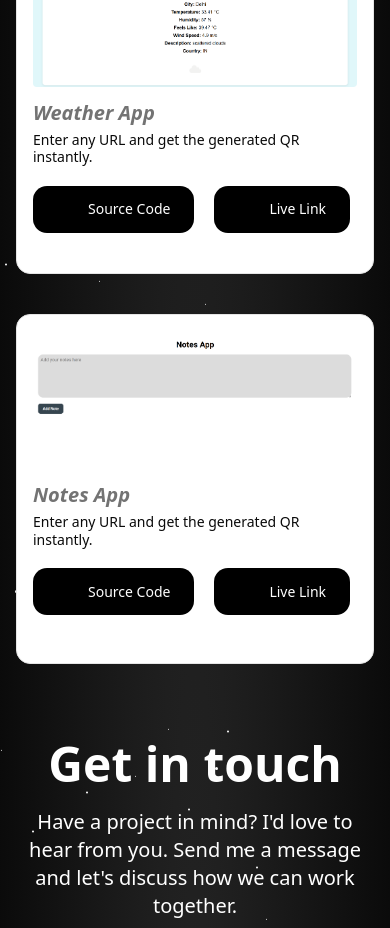
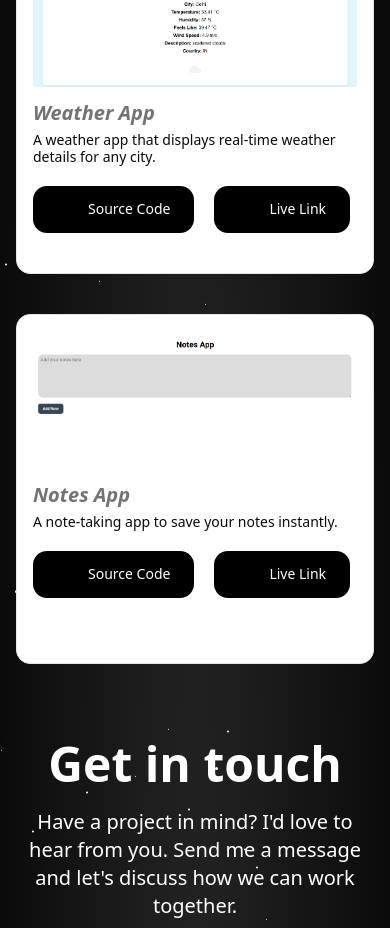
Before and after one commit to aqdasghani/mywebsite, a Next.js app: page / in a window 390 px wide. Shown: the part 3940-4868 px from the top of the page. Built offline with nearby package versions, Linux system fonts and the light colour scheme; some icons are missing.

Commit message:
Responsive fixes in myproject-section

```diff
--- a/components/Projectsection.js
+++ b/components/Projectsection.js
@@ -23,14 +23,14 @@ const projects = [
     {
         src: "/weatherapp.png",
         heading: "Weather App",
-        para: "Enter any URL and get the generated QR instantly.",
+        para: "A weather app that displays real-time weather details for any city.",
         codelink: "https://github.com/aqdasghani/weather-app",
         livelink: "https://weather-app-bice-three-99.vercel.app/"
     },
     {
         src: "/notesapp.png",
         heading: "Notes App",
-        para: "Enter any URL and get the generated QR instantly.",
+        para: "A note-taking app to save your notes instantly.",
         codelink: "https://github.com/aqdasghani/notesapp",
         livelink: "https://notesapp-six-pied.vercel.app/"
     },
@@ -47,7 +47,7 @@ const Projectsection = () => {
 
                 <div className='grid grid-cols-1 sm:grid-cols-2 p-4 sm:p-8 gap-10 flex-wrap'>
                     {projects.map((project, index) => {
-                        return <TiltCard key={index} className="bg-card w-full min-h-[350px] rounded-xl border p-4 sm:w-full sm:min-h-[400px] md:min-h-[300px] lg:min-h-[400px]" highlightClassName="  hidden sm:block bg-white/15 dark:bg-white/2">
+                        return <TiltCard key={index} className="bg-card w-full min-h-[350px] rounded-xl border p-4 sm:w-full sm:min-h-[400px] md:min-h-[300px] lg:min-h-[400px]" highlightClassName="  hidden sm:block ">
                             <Image
                                 className="mt-2 w-full h-full rounded object-cover"
                                 src={project.src}
```
